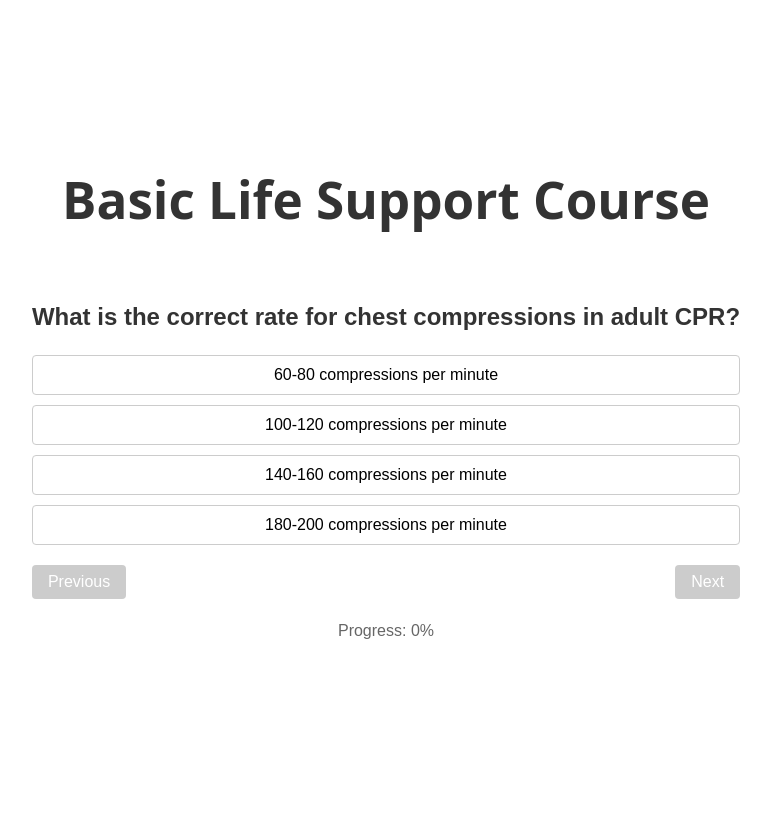
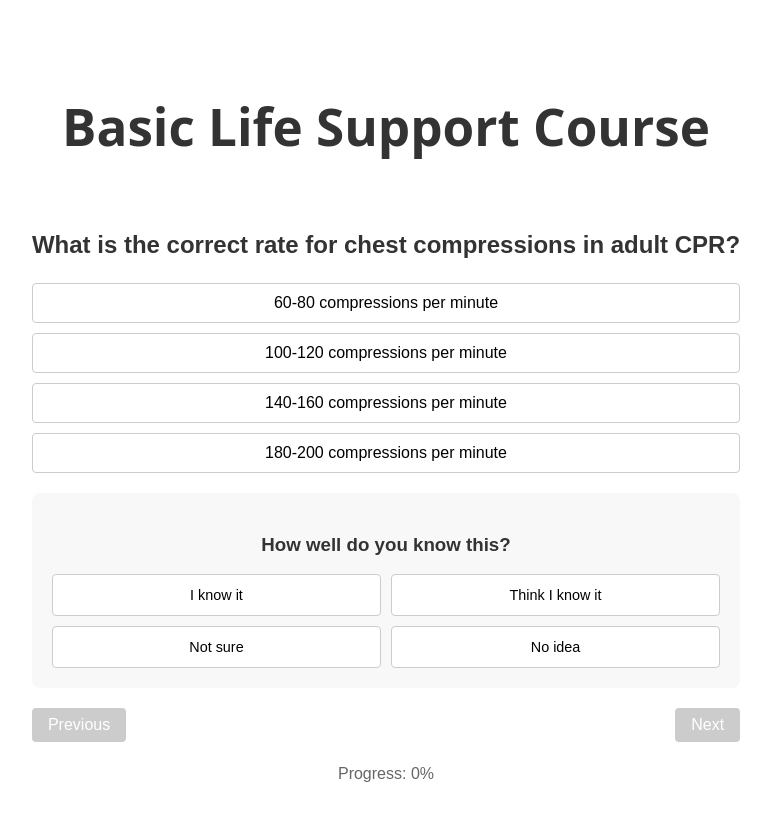
Before and after one commit to baksoftware/rqibls, a React (Vite) app: page / in a window 1280 px wide. Both pictures are taken after a click on the button "Start Course". Shown: the top 820 px of the page, without its empty margins (254-1025 px from the left). Built offline with nearby package versions, Linux system fonts and the light colour scheme.

Commit message:
with self-assessment

```diff
--- a/src/frontend/CompletionPage.tsx
+++ b/src/frontend/CompletionPage.tsx
@@ -6,12 +6,28 @@ interface AnswerHistory {
     stepId: string;
     selectedAnswer: number;
     isCorrect: boolean;
+    selfAssessment: string | null;
 }
 
 interface CompletionPageProps {
     course: ICourse;
     answerHistory: AnswerHistory[];
 }
+
+const getAssessmentText = (assessment: string | null): string => {
+    switch (assessment) {
+        case 'know':
+            return 'I know it';
+        case 'think':
+            return 'Think I know it';
+        case 'unsure':
+            return 'Not sure';
+        case 'noidea':
+            return 'No idea';
+        default:
+            return 'No assessment';
+    }
+};
 
 export const CompletionPage: React.FC<CompletionPageProps> = ({ course, answerHistory }) => {
     const correctAnswers = answerHistory.filter(answer => answer.isCorrect).length;
@@ -25,11 +41,16 @@ export const CompletionPage: React.FC<CompletionPageProps> = ({ course, answerHi
                 <p>That's {Math.round((correctAnswers / totalSteps) * 100)}% correct!</p>
             </div>
             <div className="answer-history">
-                <h3>Your Answers:</h3>
+                <h3>Your Answers and Self-Assessment:</h3>
                 <ul>
                     {answerHistory.map((answer, index) => (
                         <li key={answer.stepId} className={answer.isCorrect ? 'correct' : 'incorrect'}>
-                            Question {index + 1}: {answer.isCorrect ? '✓ Correct' : '✗ Incorrect'}
+                            <div className="answer-details">
+                                <span>Question {index + 1}: {answer.isCorrect ? '✓ Correct' : '✗ Incorrect'}</span>
+                                <span className="self-assessment-badge">
+                                    Self-assessment: {getAssessmentText(answer.selfAssessment)}
+                                </span>
+                            </div>
                         </li>
                     ))}
                 </ul>
--- a/src/frontend/CourseStepPage.tsx
+++ b/src/frontend/CourseStepPage.tsx
@@ -1,4 +1,4 @@
-import React from 'react';
+import React, { useState } from 'react';
 import { useAppSelector } from '../store/hooks';
 import './CourseViewer.css';
 
@@ -9,6 +9,7 @@ interface CourseStepPageProps {
     onPrevious: () => void;
     selectedAnswer: number | null;
     progress: number;
+    onSelfAssessment: (assessment: string) => void;
 }
 
 export const CourseStepPage: React.FC<CourseStepPageProps> = ({
@@ -18,8 +19,15 @@ export const CourseStepPage: React.FC<CourseStepPageProps> = ({
     onPrevious,
     selectedAnswer,
     progress,
+    onSelfAssessment,
 }) => {
     const currentStepIndex = useAppSelector((state) => state.engine.currentStepIndex);
+    const [selfAssessment, setSelfAssessment] = useState<string | null>(null);
+
+    const handleSelfAssessment = (assessment: string) => {
+        setSelfAssessment(assessment);
+        onSelfAssessment(assessment);
+    };
 
     return (
         <div className="course-viewer">
@@ -35,6 +43,35 @@ export const CourseStepPage: React.FC<CourseStepPageProps> = ({
                     </button>
                 ))}
             </div>
+            <div className="self-assessment">
+                <h3>How well do you know this?</h3>
+                <div className="assessment-buttons">
+                    <button
+                        className={`assessment-button ${selfAssessment === 'know' ? 'selected' : ''}`}
+                        onClick={() => handleSelfAssessment('know')}
+                    >
+                        I know it
+                    </button>
+                    <button
+                        className={`assessment-button ${selfAssessment === 'think' ? 'selected' : ''}`}
+                        onClick={() => handleSelfAssessment('think')}
+                    >
+                        Think I know it
+                    </button>
+                    <button
+                        className={`assessment-button ${selfAssessment === 'unsure' ? 'selected' : ''}`}
+                        onClick={() => handleSelfAssessment('unsure')}
+                    >
+                        Not sure
+                    </button>
+                    <button
+                        className={`assessment-button ${selfAssessment === 'noidea' ? 'selected' : ''}`}
+                        onClick={() => handleSelfAssessment('noidea')}
+                    >
+                        No idea
+                    </button>
+                </div>
+            </div>
             <div className="navigation">
                 <button onClick={onPrevious} disabled={currentStepIndex === 0}>
                     Previous
--- a/src/frontend/CourseViewer.css
+++ b/src/frontend/CourseViewer.css
@@ -118,3 +118,56 @@
 .answer-history li.incorrect {
     border-left: 4px solid #f44336;
 }
+
+.self-assessment {
+    margin: 20px 0;
+    padding: 20px;
+    background-color: #f8f8f8;
+    border-radius: 8px;
+}
+
+.self-assessment h3 {
+    color: #333;
+    margin-bottom: 15px;
+    text-align: center;
+}
+
+.assessment-buttons {
+    display: grid;
+    grid-template-columns: repeat(2, 1fr);
+    gap: 10px;
+}
+
+.assessment-button {
+    padding: 12px;
+    border: 1px solid #ccc;
+    border-radius: 4px;
+    background-color: white;
+    cursor: pointer;
+    transition: all 0.2s;
+    font-size: 0.9em;
+}
+
+.assessment-button:hover {
+    background-color: #f0f0f0;
+}
+
+.assessment-button.selected {
+    background-color: #e0e0e0;
+    border-color: #999;
+    font-weight: bold;
+}
+
+.answer-details {
+    display: flex;
+    justify-content: space-between;
+    align-items: center;
+}
+
+.self-assessment-badge {
+    background-color: #e0e0e0;
+    padding: 4px 8px;
+    border-radius: 12px;
+    font-size: 0.9em;
+    color: #555;
+}
--- a/src/frontend/CourseViewer.tsx
+++ b/src/frontend/CourseViewer.tsx
@@ -19,6 +19,7 @@ interface AnswerHistory {
     stepId: string;
     selectedAnswer: number;
     isCorrect: boolean;
+    selfAssessment: string | null;
 }
 
 export const CourseViewer: React.FC<CourseViewerProps> = ({
@@ -32,12 +33,14 @@ export const CourseViewer: React.FC<CourseViewerProps> = ({
     const [currentContent, setCurrentContent] = useState<any>(null);
     const [selectedAnswer, setSelectedAnswer] = useState<number | null>(null);
     const [answerHistory, setAnswerHistory] = useState<AnswerHistory[]>([]);
+    const [currentSelfAssessment, setCurrentSelfAssessment] = useState<string | null>(null);
 
     useEffect(() => {
         if (currentPage === 'course') {
             const content = course.getStepContent(currentStep);
             setCurrentContent(content);
             setSelectedAnswer(null);
+            setCurrentSelfAssessment(null);
         }
     }, [course, currentPage, currentStep]);
 
@@ -49,10 +52,19 @@ export const CourseViewer: React.FC<CourseViewerProps> = ({
         setSelectedAnswer(index);
     };
 
+    const handleSelfAssessment = (assessment: string) => {
+        setCurrentSelfAssessment(assessment);
+    };
+
     const handleNext = () => {
         if (selectedAnswer !== null) {
             const isCorrect = selectedAnswer === currentContent.correctAnswer;
-            setAnswerHistory(prev => [...prev, { stepId: currentStep, selectedAnswer, isCorrect }]);
+            setAnswerHistory(prev => [...prev, {
+                stepId: currentStep,
+                selectedAnswer,
+                isCorrect,
+                selfAssessment: currentSelfAssessment
+            }]);
         }
 
         dispatch(nextStep());
@@ -80,6 +92,7 @@ export const CourseViewer: React.FC<CourseViewerProps> = ({
                     onPrevious={handlePrevious}
                     selectedAnswer={selectedAnswer}
                     progress={progress}
+                    onSelfAssessment={handleSelfAssessment}
                 />
             );
         case 'completion':
```
